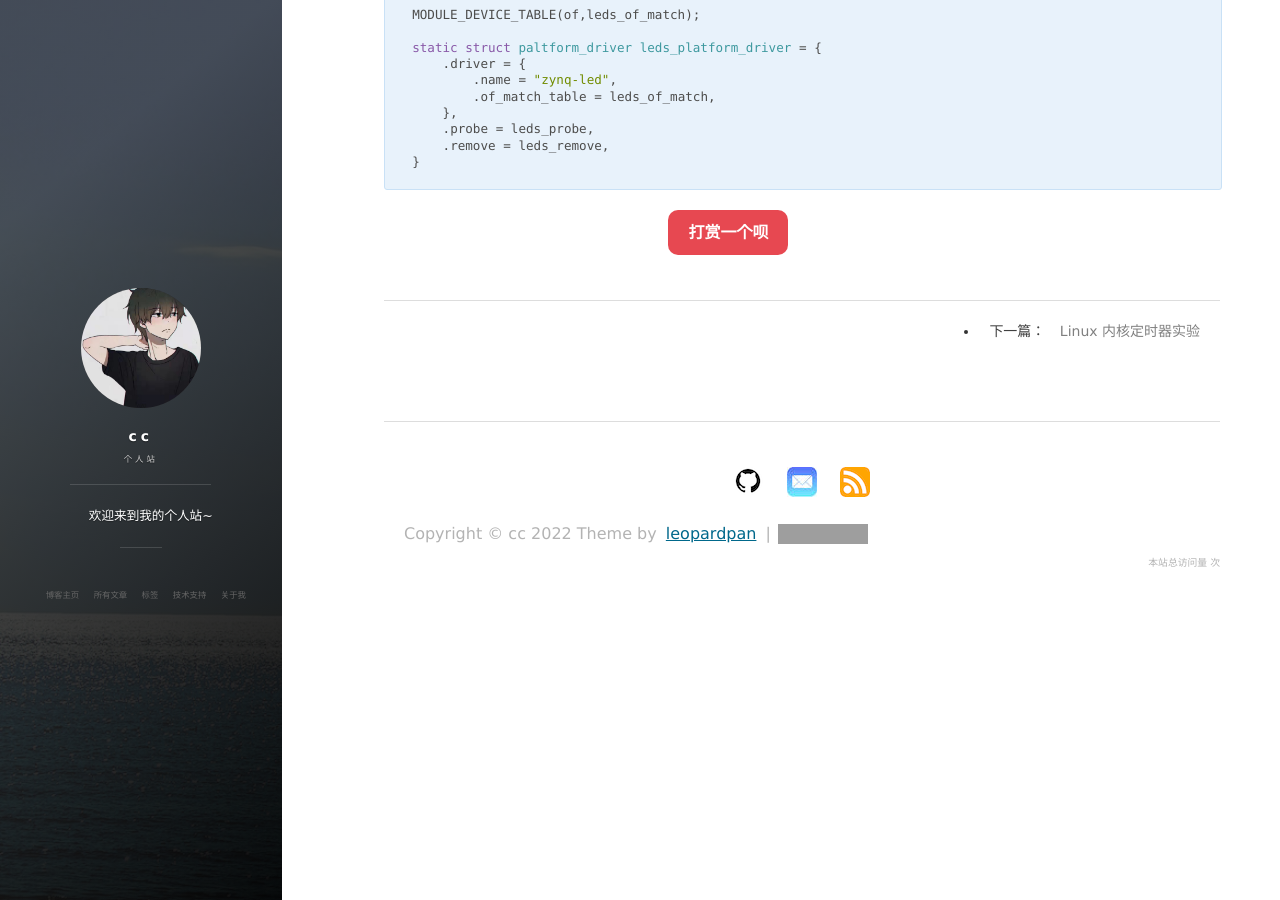
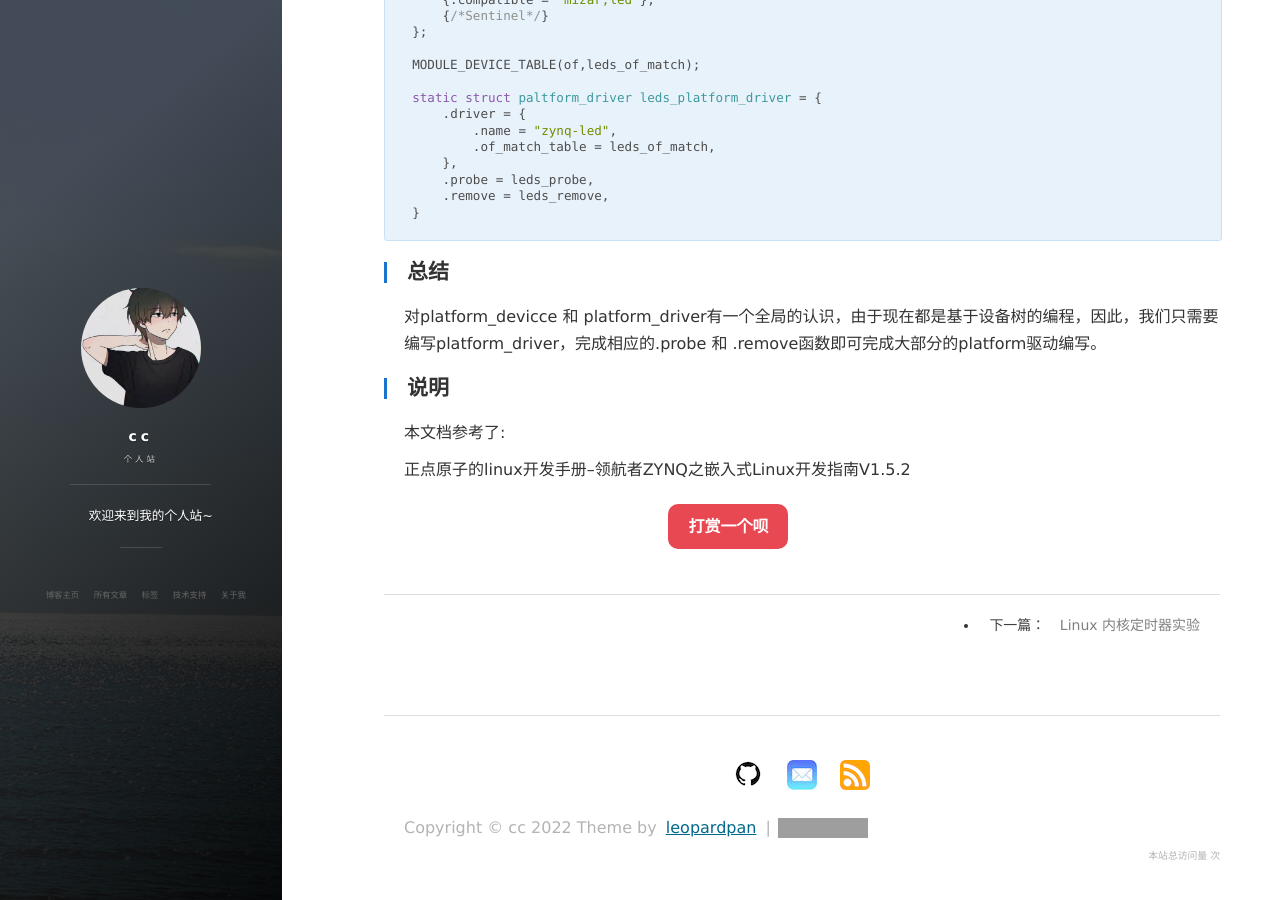
Before and after one commit to lone-boy/lone-boy.github.io, a Jekyll site: the page built from _posts/2022-2-25-Linux platform.md, in a window 1280 px wide and 900 px high, scrolled down 9085 px. Built offline with Jekyll 4.4.1, drawn with Linux system fonts in a browser that asks for light colours; nearby versions of some CDN libraries; comment, search, counter and statistics services are not loaded; grey boxes are pictures that could not be loaded.

Commit message:
add somethings in linux platform linux

````diff
--- a/_posts/2022-2-25-Linux platform.md
+++ b/_posts/2022-2-25-Linux platform.md
@@ -331,3 +331,13 @@ static struct paltform_driver leds_platform_driver = {
     .remove = leds_remove,
 }
 ```
+
+## 总结
+
+对platform_devicce 和 platform_driver有一个全局的认识，由于现在都是基于设备树的编程，因此，我们只需要编写platform_driver，完成相应的.probe 和 .remove函数即可完成大部分的platform驱动编写。
+
+## 说明
+
+本文档参考了:
+
+正点原子的linux开发手册--领航者ZYNQ之嵌入式Linux开发指南V1.5.2
````
